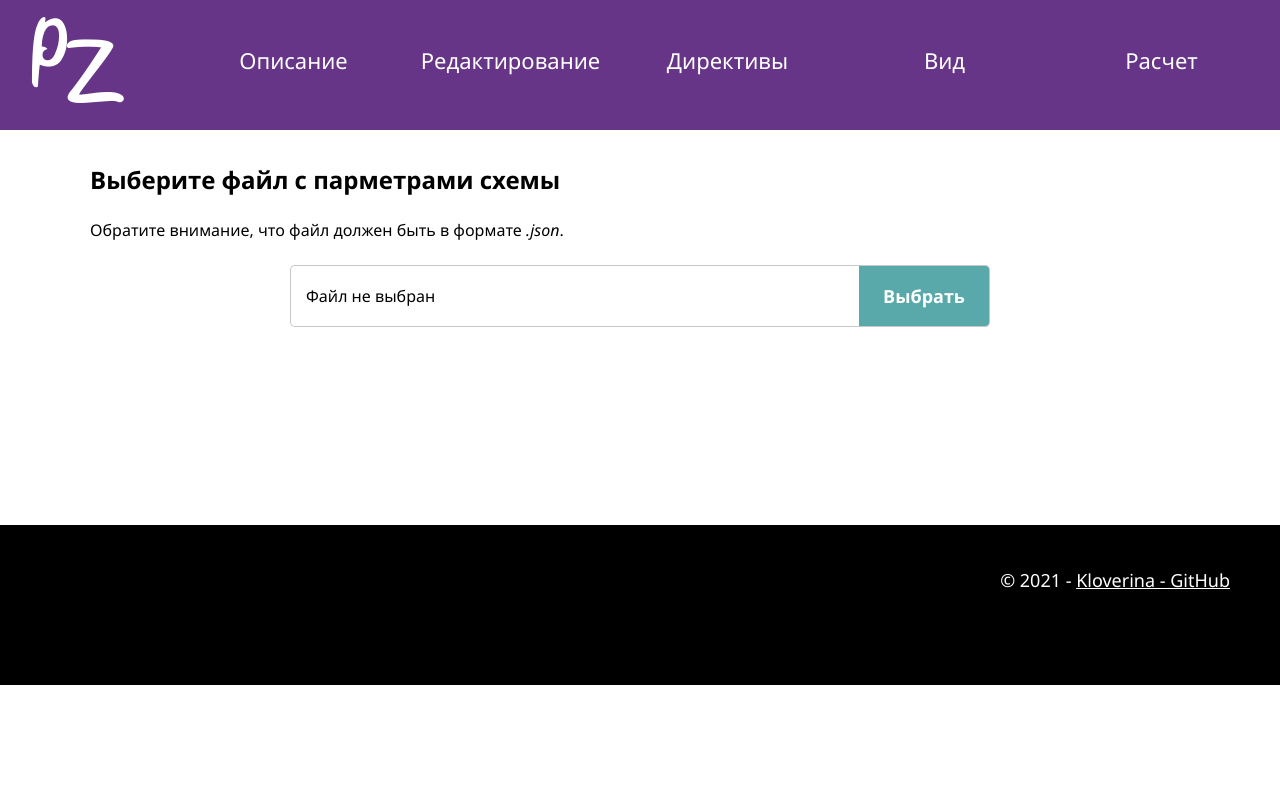
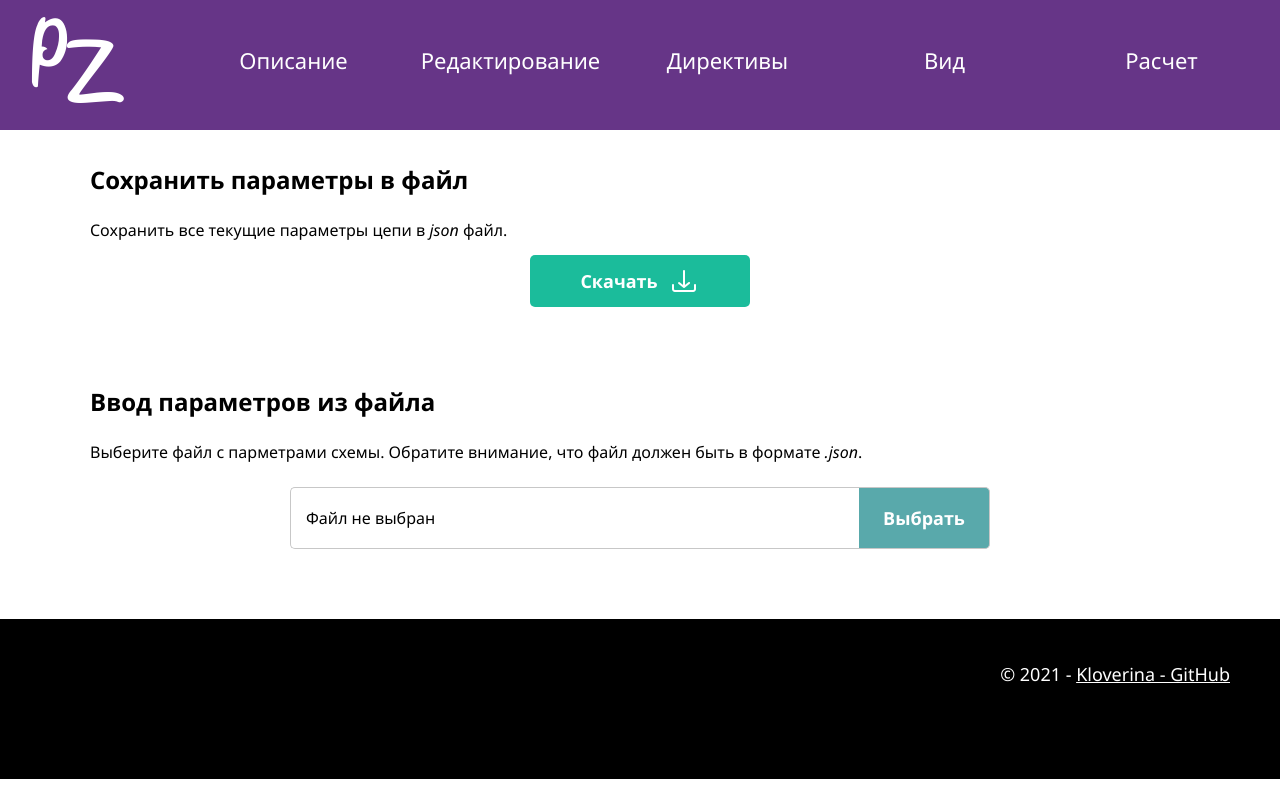
Before and after one commit to kloverina/pz, a Vue app: page /from-file in a window 1280 px wide. Built offline with nearby package versions, Linux system fonts and the light colour scheme; the HTML template or start-up script is replaced by a standard one.

Commit message:
Finished from-file-page

```diff
--- a/src/App.vue
+++ b/src/App.vue
@@ -31,7 +31,7 @@
 
                 <button class="submenu__button">
                   <router-link class="nav-link" to="/from-file">
-                    <span> Ввод из файла</span>
+                    <span> Из файла</span>
                   </router-link>
                 </button>
 
--- a/src/main.js
+++ b/src/main.js
@@ -2,6 +2,7 @@ import Vue from 'vue'
 import App from '@/App.vue'
 import router from '@/router/index.js'
 import styles from '../src/stylesheets/index.scss'
+import fs from "fs";
 
 Vue.config.productionTip = false
 
--- a/src/views/Edit.vue
+++ b/src/views/Edit.vue
@@ -52,9 +52,14 @@ export default {
       this.ResAmount = Number(localStorage.getItem('ResAmount'))
       this.CapAmount = Number(localStorage.getItem('CapAmount'))
       this.IndAmount = Number(localStorage.getItem('IndAmount'))
-      this.Resistors = JSON.parse(localStorage.getItem('Resistors'))
-      this.Capacitors = JSON.parse(localStorage.getItem('Capacitors'))
-      this.Inductors = JSON.parse(localStorage.getItem('Inductors'))
+      try{
+        this.Resistors = JSON.parse(localStorage.getItem('Resistors'))
+        this.Capacitors = JSON.parse(localStorage.getItem('Capacitors'))
+        this.Inductors = JSON.parse(localStorage.getItem('Inductors'))
+      }
+      catch (e){
+        console.log(e)
+      }
 
     },
     addCircuitParams(values){
--- a/src/views/FromFile.vue
+++ b/src/views/FromFile.vue
@@ -1,14 +1,38 @@
 <template>
   <div class="container">
+    <div class="save-to-file-block">
       <div class="info">
         <h2>
-        Выберите файл с парметрами схемы
+          Сохранить параметры в файл
+        </h2>
+      </div>
+      <div class="content-block">
+        <p>
+          Сохранить все текущие параметры цепи в <i> json </i> файл.
+        </p>
+        <div class="button-wrapper">
+          <button class="download-button" v-on:click="saveDataToFile()">
+            <span> Скачать </span>
+            <span class="download-icon"> </span>
+          </button>
+        </div>
+      </div>
+
+
+    </div>
+
+
+    <div class="from-file-block">
+
+      <div class="info">
+        <h2>
+          Ввод параметров из файла
         </h2>
       </div>
 
-    <div class="fromFile">
+      <div class="content-block">
         <p>
-        Обратите внимание, что файл должен быть в формате <i> .json</i>.
+          Выберите файл с парметрами схемы. Обратите внимание, что файл должен быть в формате <i> .json</i>.
         </p>
         <form v-on:submit.prevent="loadFromFile()">
           <div class="input__wrapper">
@@ -39,14 +63,22 @@
             </button>
           </div>
         </form>
-      <p> {{ data }}</p>
       </div>
+    </div>
+
+
+
   </div>
 </template>
 
 <script>
+import fs from "fs";
+
 export default {
   name: "FromFile",
+  mounted() {
+    window.scroll(0, 0)
+  },
   data(){
     return {
       data: '',
@@ -74,6 +106,18 @@ export default {
     loadFromFile(){
       let temp = JSON.parse(this.data)
 
+      /*for (var key in temp) {
+        // этот код будет вызван для каждого свойства объекта
+        // ..и выведет имя свойства и его значение
+
+        console.log(temp['NodeAmount']);
+      }*/
+
+
+      console.log(temp['Resistors'])
+      console.log(JSON.stringify(temp['Resistors']))
+
+
       if (temp['NodeAmount'])
         localStorage.setItem('NodeAmount', temp['NodeAmount'])
       else{
@@ -96,36 +140,58 @@ export default {
       else
         localStorage.setItem('IndAmount', '0')
 
+
       if (temp['Resistors'])
-        localStorage.setItem('Resistors', temp['Resistors'])
+        localStorage.setItem('Resistors', JSON.stringify(temp['Resistors']))
       else
         localStorage.setItem('Resistors', "[{\"positiveNode\":null,\"negativeNode\":null,\"value\":null}]")
 
       if (temp['Capacitors'])
-        localStorage.setItem('Capacitors', temp['Capacitors'])
+        localStorage.setItem('Capacitors', JSON.stringify(temp['Capacitors']))
       else
         localStorage.setItem('Capacitors', "[{\"positiveNode\":null,\"negativeNode\":null,\"value\":null}]")
 
       if(temp['Inductors'])
-        localStorage.setItem('Inductors',temp['Inductors'])
+        localStorage.setItem('Inductors', JSON.stringify(temp['Inductors']))
       else
         localStorage.setItem('Inductors', "[{\"positiveNode\":null,\"negativeNode\":null,\"value\":null}]")
 
-
-      /*
-      localStorage.setItem('NodeAmount', this.NodesAmount);
-      localStorage.setItem('ResAmount', this.ResAmount);
-      localStorage.setItem('CapAmount', this.CapAmount);
-      localStorage.setItem('IndAmount', this.IndAmount);
-      localStorage.setItem('Resistors', this.Resistors);
-      localStorage.setItem('Capacitors', this.Capacitors);
-      localStorage.setItem('Inductors', this.Inductors);
-      * */
     },
 
-    loadError(){
+    saveDataToFile(){
+      let filename = 'test'
+      let data = {
+        "NodeAmount": Number(localStorage.getItem('NodeAmount')),
+        "ResAmount": Number(localStorage.getItem('ResAmount')),
+        "CapAmount": Number(localStorage.getItem('CapAmount')),
+        "IndAmount": Number(localStorage.getItem('IndAmount')),
+        "Resistors": JSON.parse(localStorage.getItem('Resistors')),
+        "Capacitors": JSON.parse(localStorage.getItem('Capacitors')),
+        "Inductors": JSON.parse(localStorage.getItem('Inductors'))
+      }
+      let json = JSON.stringify(data, null, 2);
+      //console.log(json)
+      let file = new Blob([json], {type: 'application/json'});
+      if (window.navigator.msSaveOrOpenBlob) // IE10+
+        window.navigator.msSaveOrOpenBlob(file, filename);
+      else { // Others
+        let a = document.createElement("a"),
+            url = URL.createObjectURL(file);
+        a.href = url;
+        a.download = filename;
+        document.body.appendChild(a);
+        a.click();
+        setTimeout(function() {
+          document.body.removeChild(a);
+          window.URL.revokeObjectURL(url);
+        }, 0);
+      }
+
+
 
     }
+
+
   }
 }
 </script>
@@ -134,12 +200,23 @@ export default {
 $content_bc: #9dcccd;
 
   .info{
-    margin-top: 100px;
+    margin-top: 10px;
+    h3{
+      padding: 0 40px;
+      margin: 0;
+    }
   }
 
-  .fromFile{
-    //background: rgb(180, 230, 231);
-    //min-height: 100px;
+  .from-file-block, .save-to-file-block{
+    border-radius: 5px;
+    padding-bottom: 20px;
+    //margin-bottom: 40px;
+  }
+
+
+
+
+  .content-block{
     border-radius: 5px;
     padding: 0 40px;
     p{
@@ -147,11 +224,44 @@ $content_bc: #9dcccd;
       padding: 0;
     }
 
+    .button-wrapper{
+      padding: 0 440px;
+    }
+
+    .download-button{
+      //position: relative;
+      background:  #1bbc9b;
+      display: flex;
+      justify-content: center;
+      align-items: center;
+      flex-wrap: wrap;
+      padding: 10px 20px;
+      color: white;
+      font-size: 1.125rem;
+      font-weight: 700;
+      span{
+        text-align: center;
+        margin: 0 5px;
+      }
+      .download-icon{
+        width: 32px;
+        height: 32px;
+        background: url('../assets/images/icon-download.png') no-repeat center;
+        background-size: cover;
+      }
+      span:not(.download-icon){
+        //margin-left: 70px;
+        //text-align: center;
+      }
+    }
+
     .submit-button{
+      font-size: 1.125rem;
+      font-weight: 700;
       color: white;
       margin: 20px auto;
       padding: 10px;
-      max-width: 200px;
+      //max-width: 200px;
       border-radius: 5px;
       background:#1bbc9b;
     }
```
Also changed, not shown: src/assets/images/icon-download.png. Lines whose indentation alone changed are shown as unchanged.
